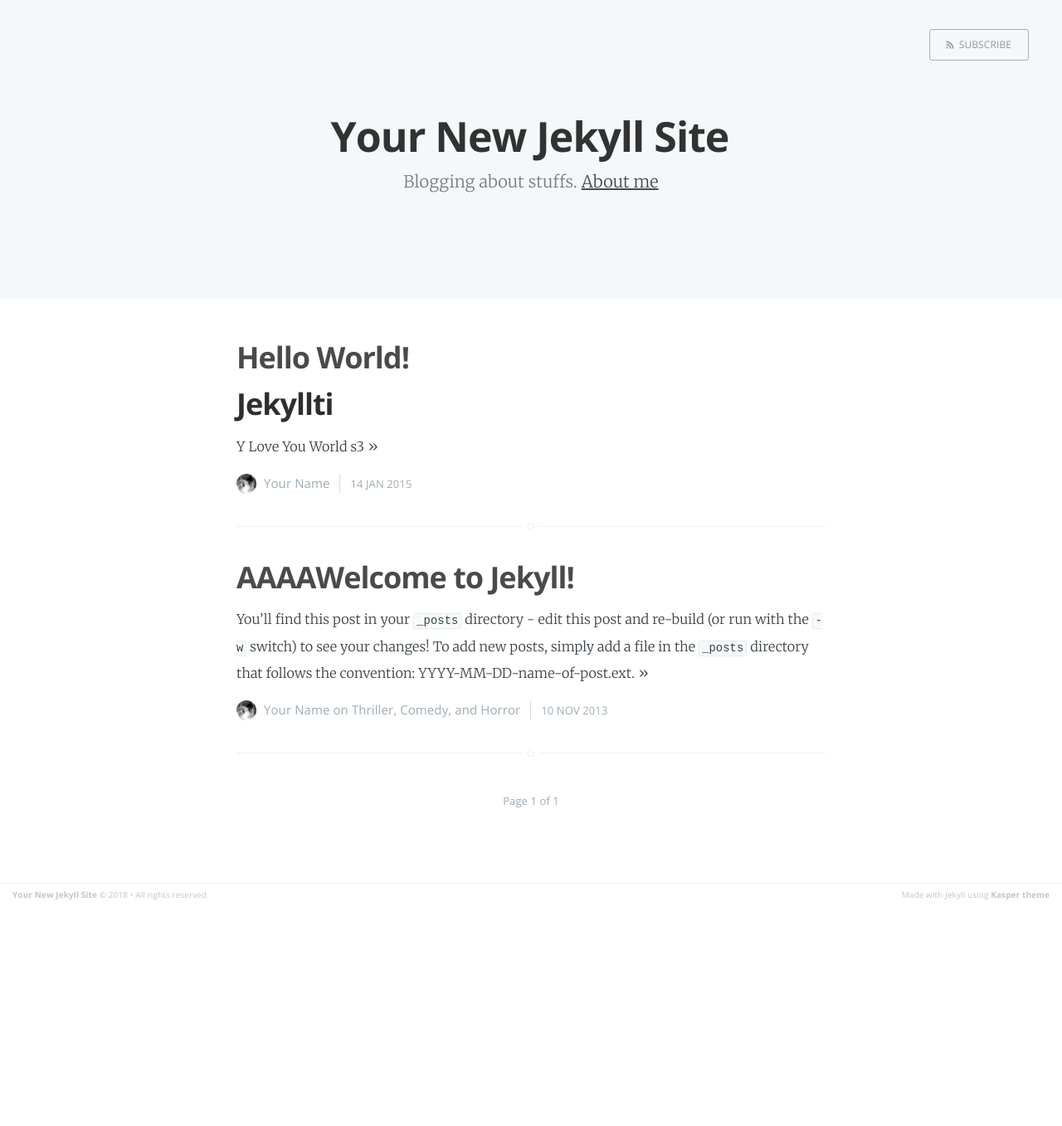
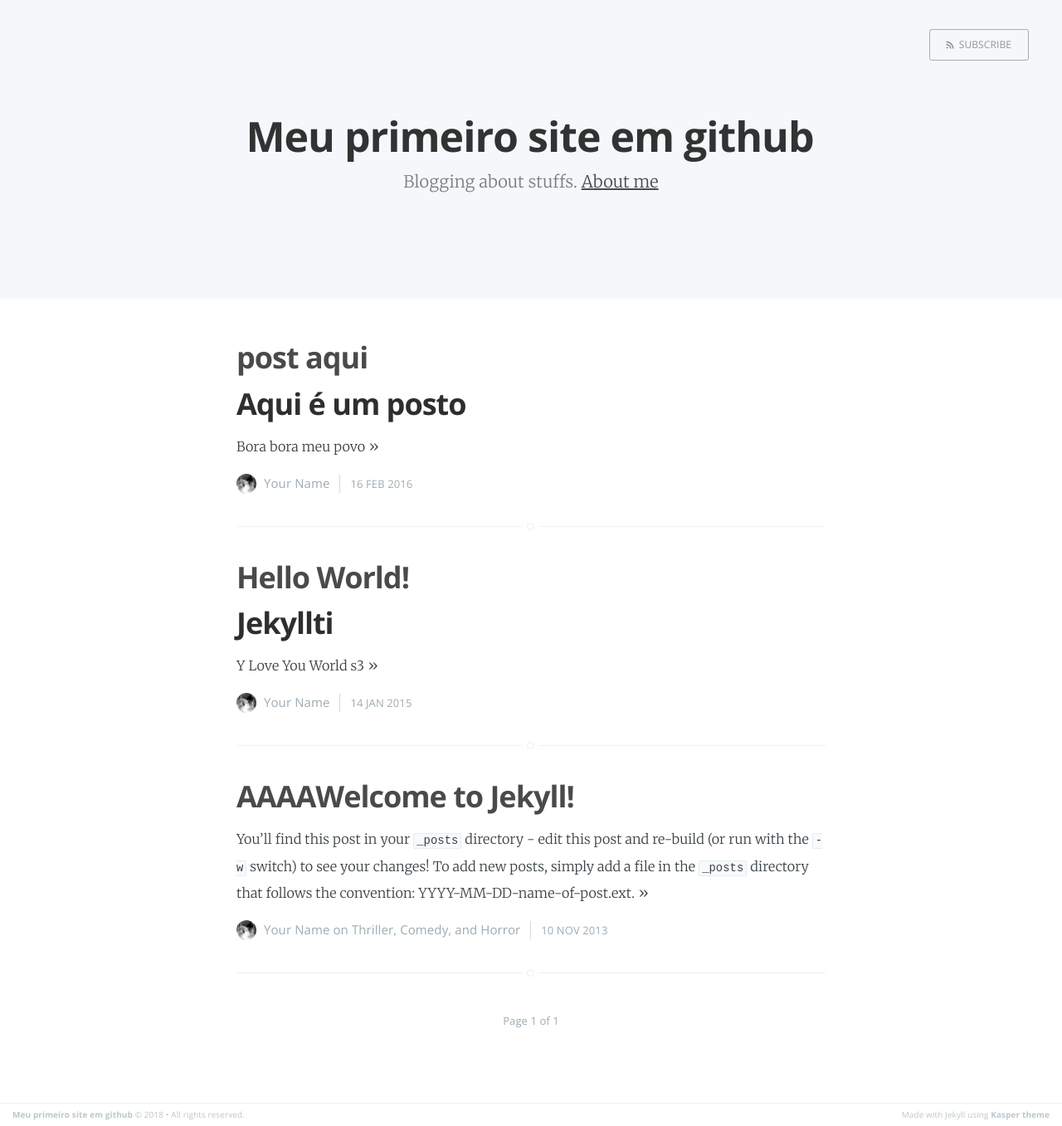
Before and after one commit to viniciusrm81/wivtecnologia.github.io, a Jekyll site: the page built from index.html, in a window 1280 px wide. Shown: the whole page at 83% size. Built offline with Jekyll 4.4.1, drawn with Linux system fonts in a browser that asks for light colours; the list of posts is cut into pages by our own code; before the commit the page ends 1092 px from its top, so only the background shows below that.

Commit message:
segundo post

```diff
--- a/_config.yml
+++ b/_config.yml
@@ -1,4 +1,4 @@
-name: Your New Jekyll Site
+name: Meu primeiro site em github
 description: Blogging about stuffs
 meta_description: "Your New Jekyll Site, Blogging about stuffs"
 
--- /dev/null
+++ b/_posts/2018-02-16-post-aqui.html
@@ -0,0 +1,7 @@
+---
+layout: post
+title:  post aqui
+date:   2016-02-16 20:01:00
+---
+<h2>Aqui é um posto</h2>
+<p>Bora bora meu povo</p>
```
